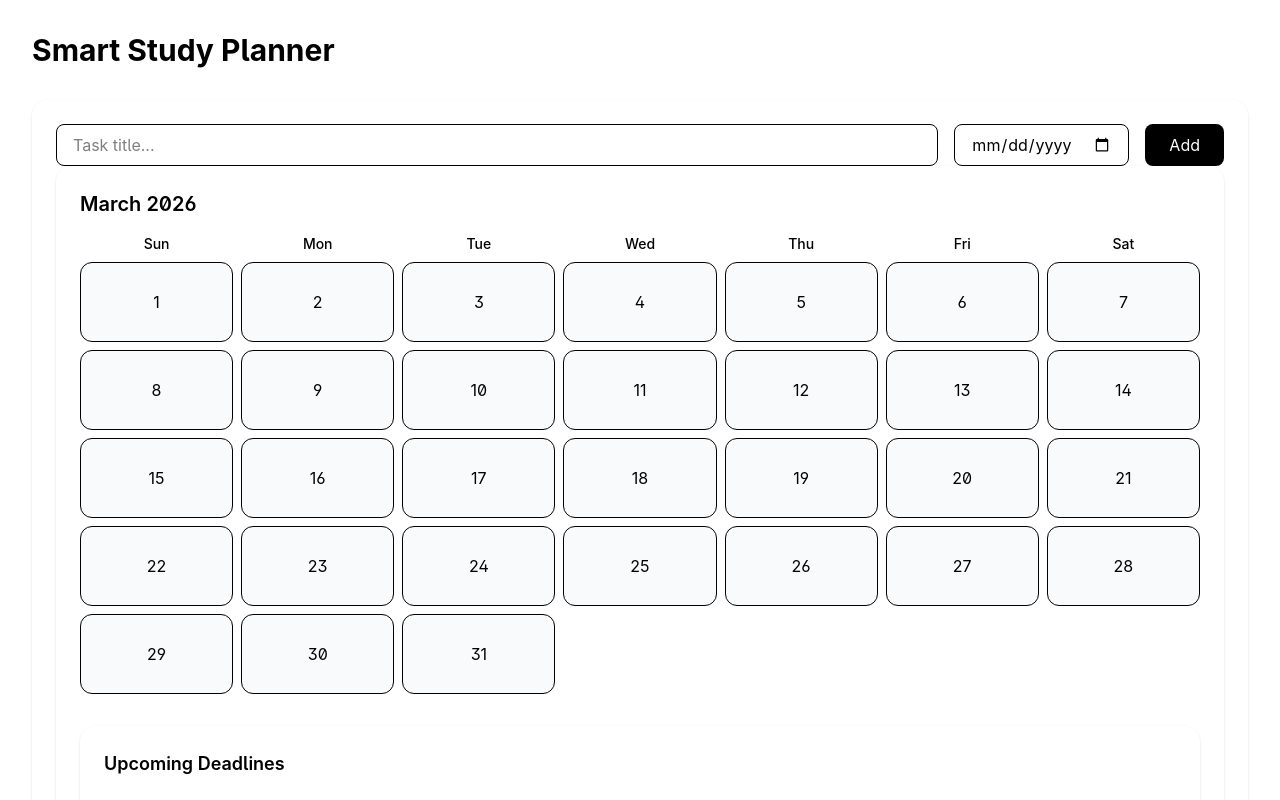
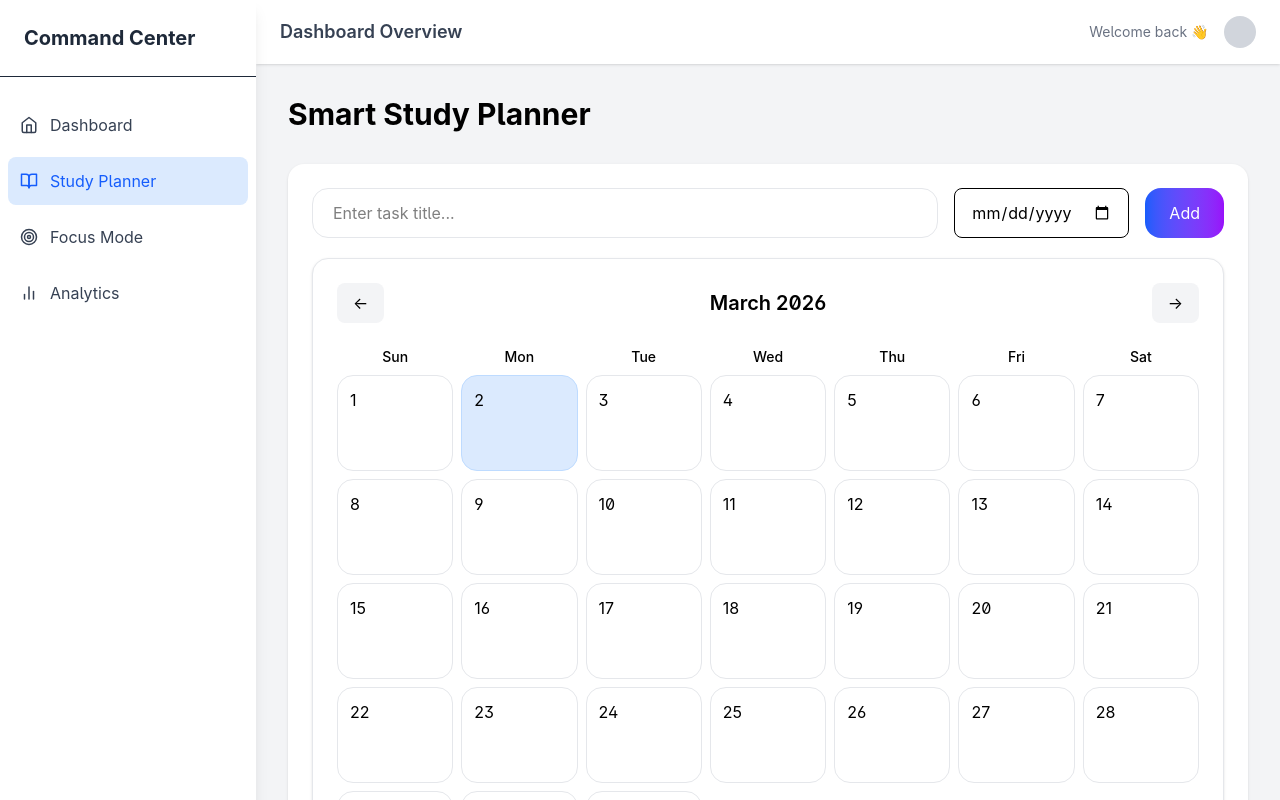
Before and after one commit to sakaaja27/StudentCommandCenter, a React (Vite) app: page /study-planner in a window 1280 px wide. Shown: the top 800 px of the page. Built offline with nearby package versions, Linux system fonts and the light colour scheme.

Commit message:
fitur smart plan study

```diff
--- a/src/App.jsx
+++ b/src/App.jsx
@@ -1,18 +1,22 @@
-import { BrowserRouter, Routes, Route } from "react-router-dom"
-import Landing from "./pages/LandingPages"
-import Dashboard from "./pages/Dashboard"
-import Planner from  "./pages/Planners"
+import { BrowserRouter, Routes, Route } from "react-router-dom";
+import Landing from "./pages/LandingPages";
+import Dashboard from "./pages/Dashboard";
+import Planner from "./pages/Planners";
+import DashboardLayout from "./layouts/Dashboard";
 
 export default function App() {
   return (
     <BrowserRouter>
       <Routes>
         <Route path="/" element={<Landing />} />
-        <Route path="/dashboard" element={<Dashboard />} />
-        <Route path="/study-planner" element={<Planner />} />
-        <Route path="/Focus-Mode" element={<Dashboard />} />
-        <Route path="/Analytics-Mode" element={<Dashboard />} />
+
+        <Route element={<DashboardLayout />}>
+          <Route path="/dashboard" element={<Dashboard />} />
+          <Route path="/study-planner" element={<Planner />} />
+          <Route path="/Focus-Mode" element={<Dashboard />} />
+          <Route path="/Analytics-Mode" element={<Dashboard />} />
+        </Route>
       </Routes>
     </BrowserRouter>
-  )
+  );
 }
--- /dev/null
+++ b/src/components/Calender.jsx
@@ -0,0 +1,144 @@
+import { useState } from "react";
+export default function Calendar({ tasks }) {
+  const today = new Date();
+  const [selectedDate, setSelectedDate] = useState(null);
+
+  const [currentDate, setCurrentDate] = useState(
+    new Date(today.getFullYear(), today.getMonth(), 1),
+  );
+
+  const year = currentDate.getFullYear();
+  const month = currentDate.getMonth();
+
+  const firstDay = new Date(year, month, 1).getDay();
+  const daysInMonth = new Date(year, month + 1, 0).getDate();
+
+  const days = [];
+
+  for (let i = 0; i < firstDay; i++) {
+    days.push(null);
+  }
+
+  for (let i = 1; i <= daysInMonth; i++) {
+    days.push(i);
+  }
+
+  const prevMonth = () => {
+    setCurrentDate(new Date(year, month - 1, 1));
+  };
+
+  const nextMonth = () => {
+    setCurrentDate(new Date(year, month + 1, 1));
+  };
+
+  return (
+    <div>
+      <div className="flex items-center justify-between mb-6">
+        <button
+          onClick={prevMonth}
+          className="px-4 py-2 rounded-lg bg-gray-100 hover:bg-gray-200 transition"
+        >
+          ←
+        </button>
+
+        <h2 className="text-xl font-semibold">
+          {currentDate.toLocaleString("default", { month: "long" })} {year}
+        </h2>
+
+        <button
+          onClick={nextMonth}
+          className="px-4 py-2 rounded-lg bg-gray-100 hover:bg-gray-200 transition"
+        >
+          →
+        </button>
+      </div>
+
+      <div className="grid grid-cols-7 gap-2 text-center text-sm font-medium mb-2">
+        {["Sun", "Mon", "Tue", "Wed", "Thu", "Fri", "Sat"].map((d) => (
+          <div key={d}>{d}</div>
+        ))}
+      </div>
+
+      <div className="grid grid-cols-7 gap-2">
+        {days.map((day, index) => {
+          const dateStr = day
+            ? `${year}-${String(month + 1).padStart(2, "0")}-${String(day).padStart(2, "0")}`
+            : null;
+
+          const hasTask = tasks.some((task) => task.date === dateStr);
+
+          const todayStr = `${today.getFullYear()}-${String(
+            today.getMonth() + 1,
+          ).padStart(2, "0")}-${String(today.getDate()).padStart(2, "0")}`;
+          const isToday = dateStr === todayStr;
+          const isDeadline = hasTask;
+
+          return (
+            <div
+              key={index}
+              onClick={() => day && setSelectedDate(dateStr)}
+              className={`h-24 p-3 rounded-2xl border flex flex-col justify-between
+                ${isToday
+                  ? "bg-blue-100 border-blue-200"
+                  : isDeadline
+                  ? "bg-red-200 border-red-500"
+                  : "bg-white border-gray-200"}
+                hover:shadow-md transition duration-300`}
+            >
+              {day}
+            </div>
+          );
+        })}
+      </div>
+
+      {selectedDate && (
+        <div className="fixed inset-0 bg-black/40 flex items-center justify-center z-50">
+          <div className="bg-white rounded-3xl w-[400px] p-8 shadow-2xl">
+            <h3 className="text-lg font-semibold mb-4">
+              Tasks on {selectedDate}
+            </h3>
+
+            <div className="space-y-3 max-h-60 overflow-y-auto">
+              {tasks.filter((t) => t.date === selectedDate).length === 0 && (
+                <p className="text-gray-500 text-sm">No tasks.</p>
+              )}
+
+              {tasks
+                .filter((t) => t.date === selectedDate)
+                .map((task) => (
+                  <div key={task.id} className="p-3 bg-gray-50 rounded-xl">
+                    {task.title}
+                  </div>
+                ))}
+            </div>
+
+            <button
+              onClick={() => setSelectedDate(null)}
+              className="mt-6 w-full py-2 bg-black text-white rounded-xl hover:opacity-80 transition"
+            >
+              Close
+            </button>
+          </div>
+        </div>
+      )}
+      <div className="p-5 mt-5 bg-white border border-gray-200 rounded-2xl shadow-sm hover:shadow-md transition">
+        <h2 className="text-lg font-semibold mb-4">Upcoming Deadlines</h2>
+
+        <div className="space-y-3">
+          {tasks
+            .sort((a, b) => new Date(a.date) - new Date(b.date))
+            .slice(0, 3)
+            .map((task) => (
+              <div
+                key={task.id}
+                className="p-4 bg-gray-50 rounded-xl flex justify-between"
+              >
+                <span>{task.title}</span>
+                <span className="text-sm text-gray-500">{task.date}</span>
+              </div>
+            ))}
+        </div>
+      </div>
+    </div>
+  );
+}
--- a/src/components/FeaturesLanding.jsx
+++ b/src/components/FeaturesLanding.jsx
@@ -1,5 +1,3 @@
-import { motion } from "framer-motion";
-
 export default function FeaturesLanding() {
   const features = [
     {
--- a/src/components/PreivewLanding.jsx
+++ b/src/components/PreivewLanding.jsx
@@ -1,4 +1,3 @@
-import { motion } from "framer-motion";
 import { useEffect, useState } from "react";
 export default function PreviewLanding() {
   function Counter({ target }) {
--- a/src/components/Sidebar.jsx
+++ b/src/components/Sidebar.jsx
@@ -30,8 +30,8 @@ export default function Sidebar() {
       </button>
 
       <aside
-        className={`fixed inset-y-0 left-0 w-64 bg-white shadow-lg transform transition-transform duration-200 ease-in-out
-          ${open ? "translate-x-0" : "-translate-x-full"} md:translate-x-0 md:static md:block`}
+        className={`fixed inset-y-0 left-0 w-64 h-screen bg-white shadow-lg transform transition-transform duration-200 ease-in-out
+          ${open ? "translate-x-0" : "-translate-x-full"} md:translate-x-0 md:static md:block md:h-auto md:min-h-full`}
       >
         <div className="p-6 text-xl font-bold text-gray-800 border-b">
           Command Center
--- a/src/layouts/Dashboard.jsx
+++ b/src/layouts/Dashboard.jsx
@@ -1,7 +1,15 @@
-export default function DashboardLayout({ children }) {
+import { Outlet } from "react-router-dom";
+import Sidebar from "../components/Sidebar";
+import Navbar from "../components/Navbar";
+
+export default function DashboardLayout() {
   return (
     <div className="flex min-h-screen bg-gray-100">
-      {children}
+      <Sidebar />
+      <div className="flex-1 flex flex-col">
+        <Navbar />
+        <Outlet />
+      </div>
     </div>
-  )
+  );
 }
--- a/src/pages/Dashboard.jsx
+++ b/src/pages/Dashboard.jsx
@@ -1,15 +1,5 @@
-import Sidebar from "../components/Sidebar"
-import Navbar from "../components/Navbar"
-
-
 export default function Dashboard() {
   return (
-    <div className="flex w-full">
-      <Sidebar />
-
-      <div className="flex-1 flex flex-col">
-        <Navbar />
-
     <main className="p-6 grid grid-cols-1 md:grid-cols-3 gap-6">
       <div className="bg-white p-6 rounded-xl shadow">
         <h2 className="text-gray-600 text-sm">Total Tasks</h2>
@@ -26,7 +16,5 @@ export default function Dashboard() {
         <p className="text-3xl font-bold mt-2">24h</p>
       </div>
     </main>
-      </div>
-    </div>
-  )
+  );
 }
--- a/src/pages/Planners.jsx
+++ b/src/pages/Planners.jsx
@@ -1,19 +1,18 @@
 import { useState, useEffect } from "react";
+import Calendar from "../components/Calender";
 
 export default function Planner() {
-  const [tasks, setTasks] = useState([]);
+  const [tasks, setTasks] = useState(() => {
+    const saved = localStorage.getItem("plannerTasks");
+    return saved ? JSON.parse(saved) : [];
+  });
   const [title, setTitle] = useState("");
   const [date, setDate] = useState("");
 
-  // Load from localStorage
   useEffect(() => {
-    const saved = localStorage.getItem("plannerTasks");
-    if (saved) setTasks(JSON.parse(saved));
-  }, []);
-
-  // Save to localStorage
-  useEffect(() => {
-    localStorage.setItem("plannerTasks", JSON.stringify(tasks));
+    if (tasks.length > 0) {
+      localStorage.setItem("plannerTasks", JSON.stringify(tasks));
+    }
   }, [tasks]);
 
   const addTask = () => {
@@ -24,18 +23,17 @@ export default function Planner() {
   };
 
   return (
-    <div className="p-8">
+    <div className="p-8 min-h-screen">
       <h1 className="text-3xl font-bold mb-8">Smart Study Planner</h1>
 
-      {/* Input Form */}
       <div className="bg-white p-6 rounded-2xl shadow mb-8">
         <div className="flex gap-4">
           <input
             type="text"
-            placeholder="Task title..."
+            placeholder="Enter task title..."
             value={title}
             onChange={(e) => setTitle(e.target.value)}
-            className="flex-1 border rounded-lg px-4 py-2"
+            className="flex-1 px-5 py-3 rounded-2xl border border-gray-200 focus:outline-none focus:ring-2 focus:ring-blue-500 transition"
           />
           <input
             type="date"
@@ -45,87 +43,15 @@ export default function Planner() {
           />
           <button
             onClick={addTask}
-            className="bg-black text-white px-6 py-2 rounded-lg hover:opacity-80 transition"
+            className="px-6 py-3 rounded-2xl bg-gradient-to-r from-blue-600 to-purple-600 text-white hover:scale-105 transition duration-300"
           >
             Add
           </button>
         </div>
-        <div className="bg-white p-6 rounded-2xl shadow">
+        <div className="bg-white mt-5 p-6 rounded-2xl shadow border border-gray-200">
           <Calendar tasks={tasks} />
         </div>
       </div>
     </div>
   );
 }
-
-function Calendar({ tasks }) {
-  const today = new Date();
-  const year = today.getFullYear();
-  const month = today.getMonth();
-
-  const firstDay = new Date(year, month, 1).getDay();
-  const daysInMonth = new Date(year, month + 1, 0).getDate();
-
-  const days = [];
-
-  for (let i = 0; i < firstDay; i++) {
-    days.push(null);
-  }
-
-  for (let i = 1; i <= daysInMonth; i++) {
-    days.push(i);
-  }
-
-  return (
-    <div>
-      <h2 className="text-xl font-semibold mb-4">
-        {today.toLocaleString("default", { month: "long" })} {year}
-      </h2>
-
-      <div className="grid grid-cols-7 gap-2 text-center text-sm font-medium mb-2">
-        {["Sun", "Mon", "Tue", "Wed", "Thu", "Fri", "Sat"].map((d) => (
-          <div key={d}>{d}</div>
-        ))}
-      </div>
-
-      <div className="grid grid-cols-7 gap-2">
-        {days.map((day, index) => {
-          const dateStr = day
-            ? `${year}-${String(month + 1).padStart(2, "0")}-${String(day).padStart(2, "0")}`
-            : null;
-
-          const hasTask = tasks.some((task) => task.date === dateStr);
-
-          return (
-            <div
-              key={index}
-              className={`h-20 flex items-center justify-center rounded-xl border
-              ${day ? "bg-gray-50" : "bg-transparent border-none"}
-              ${hasTask ? "border-red-500 bg-red-50" : ""}`}
-            >
-              {day}
-            </div>
-          );
-        })}
-      </div>
-      <div className="bg-white p-6 rounded-2xl shadow mt-8">
-        <h2 className="text-lg font-semibold mb-4">Upcoming Deadlines</h2>
-
-        <div className="space-y-3">
-          {tasks
-            .sort((a, b) => new Date(a.date) - new Date(b.date))
-            .slice(0, 3)
-            .map((task) => (
-              <div
-                key={task.id}
-                className="p-4 bg-gray-50 rounded-xl flex justify-between"
-              >
-                <span>{task.title}</span>
-                <span className="text-sm text-gray-500">{task.date}</span>
-              </div>
-            ))}
-        </div>
-      </div>
-    </div>
-  );
-}
```
Also changed, not shown: src/components/UpcomingDeadline.jsx (added, +22 -0 lines). Lines whose indentation alone changed are shown as unchanged.
